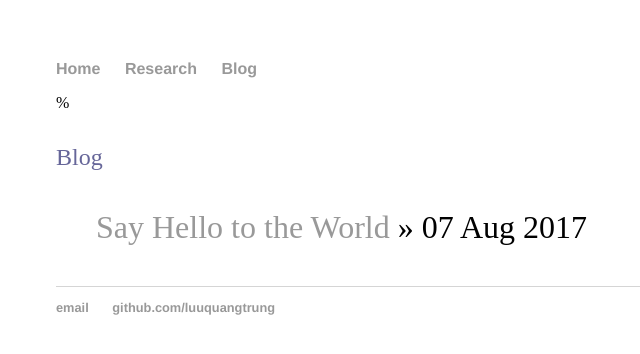
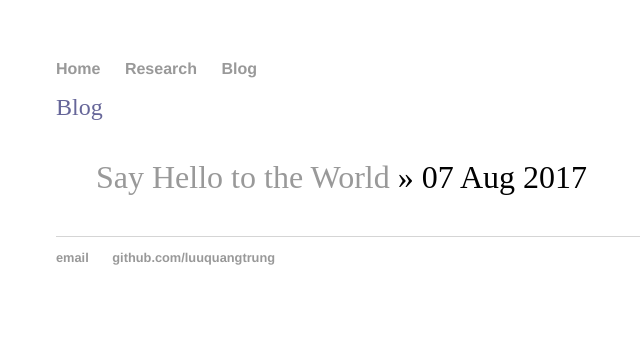
Before and after one commit to luuquangtrung/luuquangtrung.github.io_v1, a Jekyll site: the page built from blog/index.html, in a window 1280 px wide. Shown: the top 354 px of the page, without its empty margins (136-776 px from the left). Built offline with Jekyll 4.4.1, drawn with Linux system fonts in a browser that asks for light colours.

Commit message:
Update index.html

```diff
--- a/blog/index.html
+++ b/blog/index.html
@@ -3,7 +3,6 @@ layout: default
 title: Blog
 ---
 
-%<h1>{{ <p><font size="6"> page.title </font></p> }}</h1>
 
 <div>
    <div><span style="color: #666699; font-size: x-large;">Blog</span></div>
```
